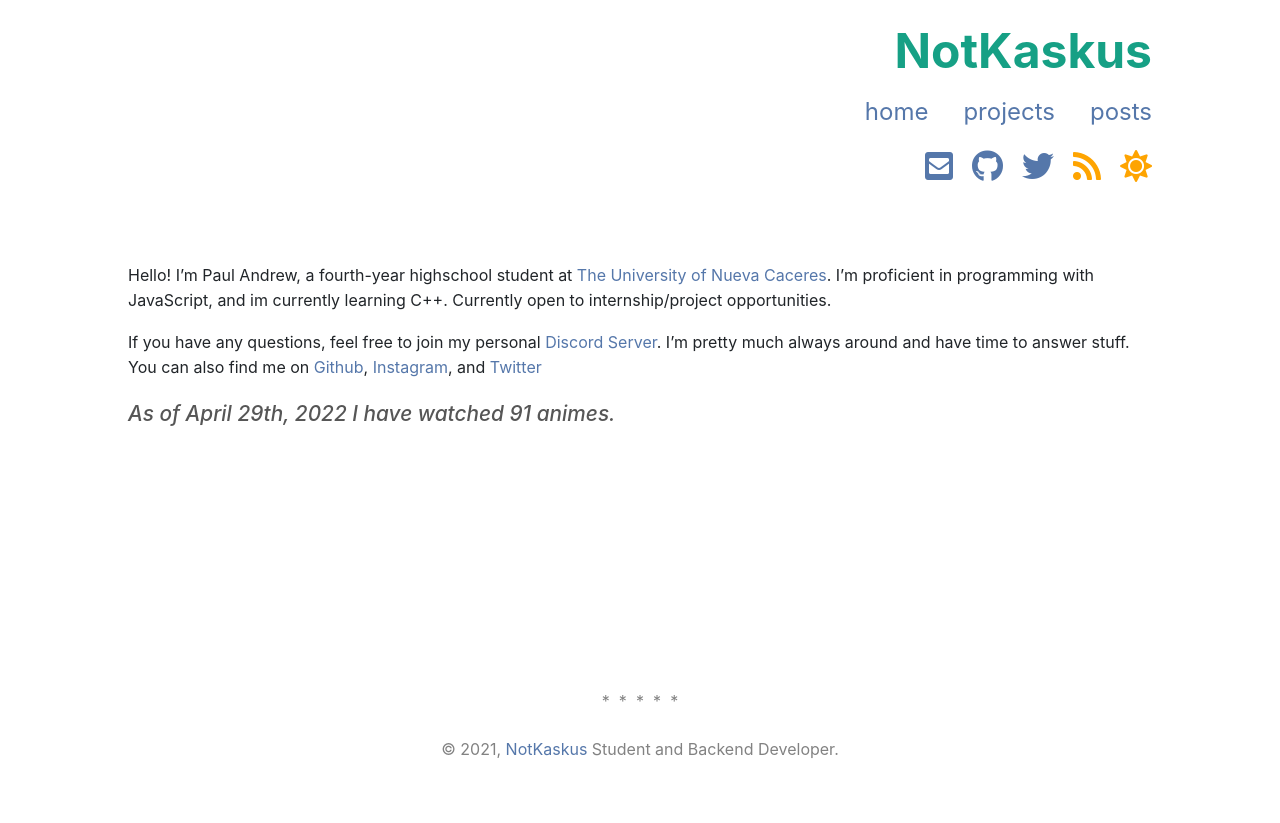
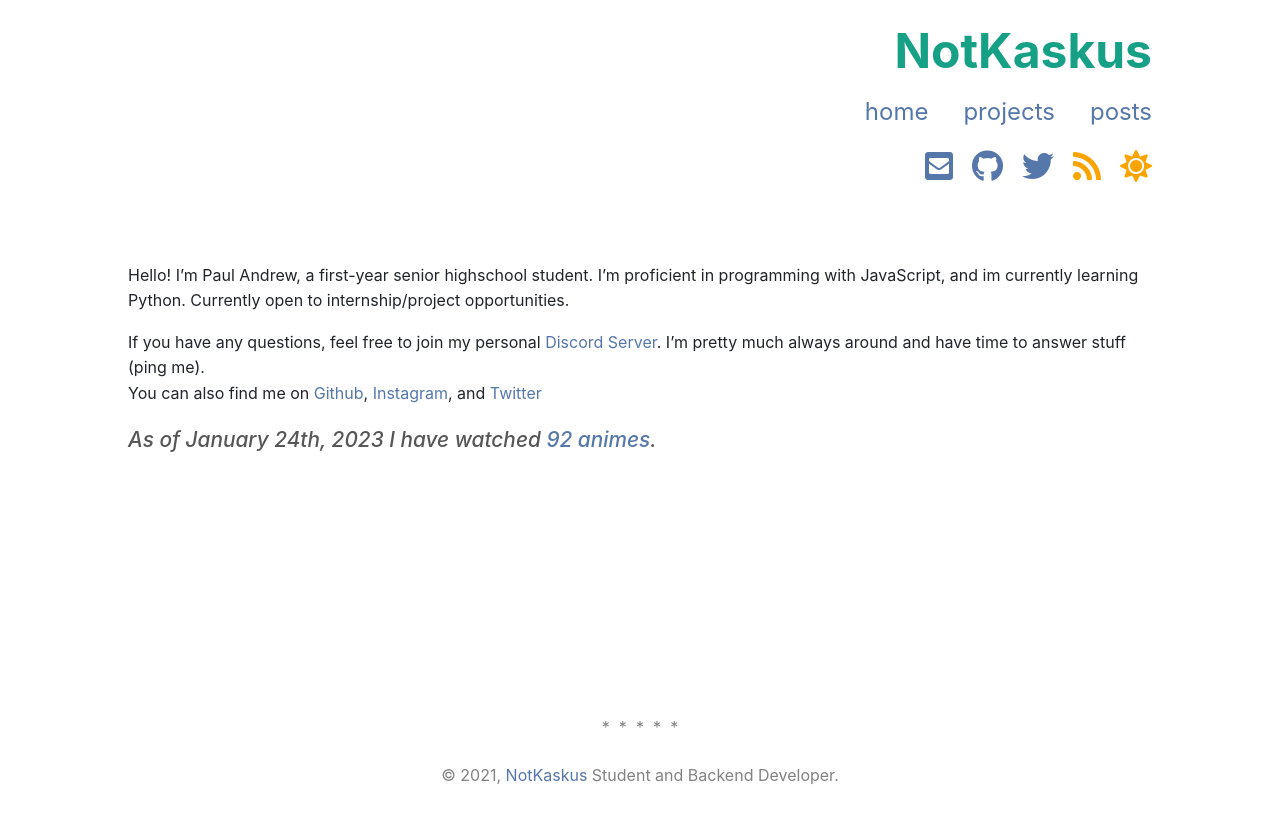
Before and after one commit to NotKaskus/notkaskus.github.io, a Jekyll site: the page built from index.md, in a window 1280 px wide. Shown: the top 823 px of the page. Built offline with Jekyll 4.4.1, drawn with Linux system fonts in a browser that asks for light colours; nearby versions of some CDN libraries; a style sheet for code colours, icons or effects is not loaded.

Commit message:
Update informations

```diff
--- a/index.md
+++ b/index.md
@@ -7,12 +7,12 @@ description: Hobby JavaScript-Developer creating API, Bots and NodeJS Projects
 sitemap:
   priority: 1.0
 ---
-Hello! I’m Paul Andrew, a fourth-year highschool student at [The University of Nueva Caceres](https://unc.edu.ph/). I’m proficient in programming with JavaScript, and im currently learning C++. Currently open to internship/project opportunities.
+Hello! I’m Paul Andrew, a first-year senior highschool student. I’m proficient in programming with JavaScript, and im currently learning Python. Currently open to internship/project opportunities.
 
-If you have any questions, feel free to join my personal [Discord Server]({{ site.author.discord }}). I'm pretty much always around and have time to answer stuff.<br>
+If you have any questions, feel free to join my personal [Discord Server]({{ site.author.discord }}). I'm pretty much always around and have time to answer stuff (ping me).<br>
 You can also find me on [Github]({{ site.author.github }}), [Instagram]({{ site.author.instagram }}), and [Twitter](https://twitter.com/{{ site.author.twitter }})
 
-<p class="describe-text">As of April 29th, 2022 I have watched 91 animes.</p>
+<p class="describe-text">As of January 24th, 2023 I have watched <a href="{{ site.author.anilist }}">92 animes</a>.</p>
 
 <br>
 <br>
```
